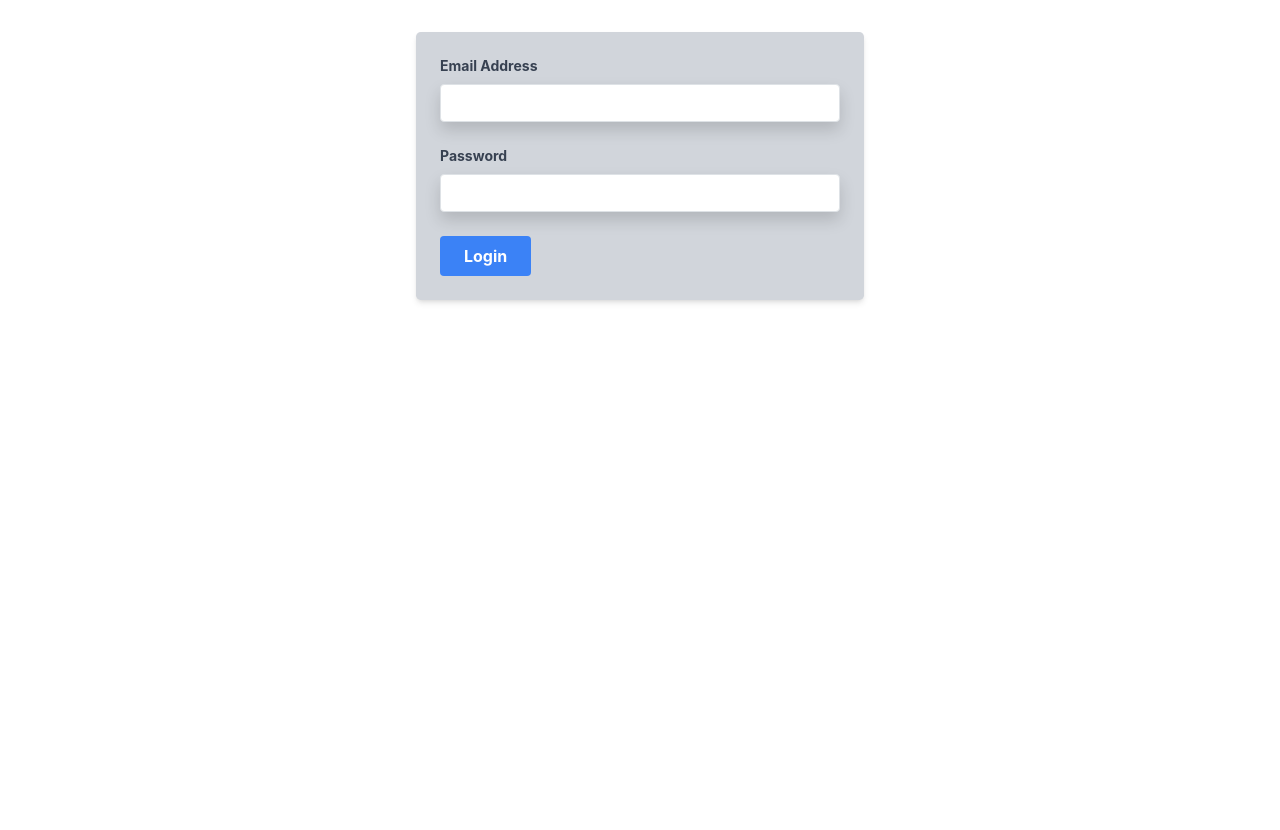
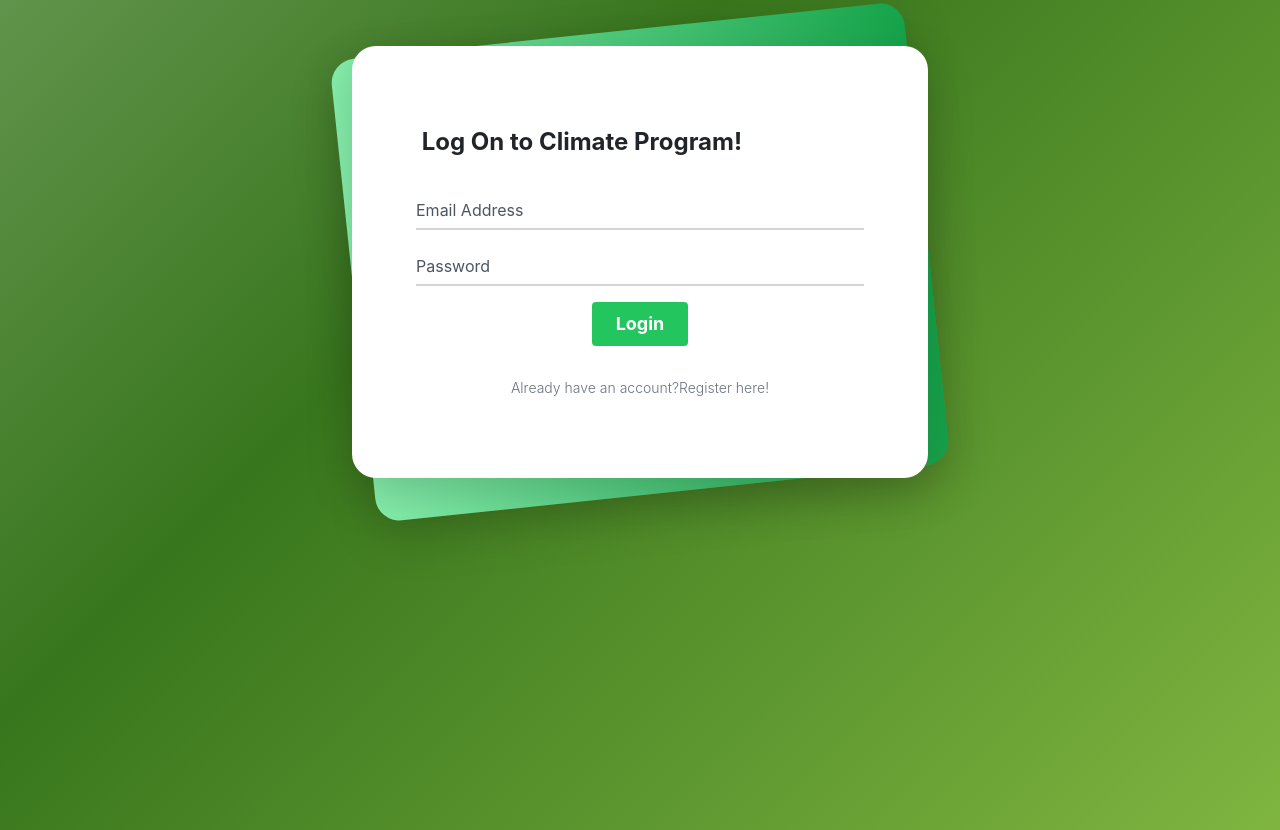
Before and after one commit to DivyDeshmukh/Sustainability-Project, a React (Vite) app: page /login in a window 1280 px wide. Before the commit the page ends 800 px from the top, so only its background shows below. Built offline with nearby package versions, Linux system fonts and the light colour scheme.

Commit message:
Login page updated

```diff
--- /dev/null
+++ b/login.css
@@ -0,0 +1,33 @@
+.login {
+  border-radius: 12px;
+  border-top-left-radius: 12px;
+  border-top-right-radius: 12px;
+  border-bottom-right-radius: 12px;
+  border-bottom-left-radius: 12px;
+}
+.loginForm {
+    margin-top: 30px !important;
+}
+body {
+    background: linear-gradient(-45deg,#c8f564, #38761d, #d9ead3, #6aa84f);
+    background-size: 400% 400%;
+    animation: gradient 15s ease infinite;
+    height: 100vh;
+  }
+
+  @keyframes gradient {
+    0% {
+      background-position: 0% 50%;
+    }
+    50% {
+      background-position: 100% 50%;
+    }
+    100% {
+      background-position: 0% 50%;
+    }
+}
+
+
+.register-hover:hover{
+    cursor:pointer;
+}
--- a/package.json
+++ b/package.json
@@ -16,6 +16,7 @@
     "@reduxjs/toolkit": "^2.2.5",
     "axios": "^1.7.2",
     "chart.js": "^4.4.3",
+    "mdb-react-ui-kit": "^8.0.0",
     "react": "^18.3.1",
     "react-chartjs-2": "^5.2.0",
     "react-dom": "^18.3.1",
--- a/src/components/Header/Header.jsx
+++ b/src/components/Header/Header.jsx
@@ -7,6 +7,7 @@ import "/src/App.css";
 
 function Header() {
   const authStatus = useSelector((state) => state.auth.authStatus);
+
 
   const navItems = [
     {
@@ -27,11 +28,6 @@ function Header() {
     {
       name: "Login",
       slug: "/login",
-      active: !authStatus,
-    },
-    {
-      name: "Signup",
-      slug: "/signup",
       active: !authStatus,
     },
     {
--- a/src/components/Hero.jsx
+++ b/src/components/Hero.jsx
@@ -4,9 +4,9 @@ import "/src/App.css";
 
 const Hero = () => {
 
-  const handleSignupClick = () => {
+  const handleLoginClick = () => {
     // Simulate navigation to the Signup component
-    window.location.href = "/signup"; // Redirects to the Signup page
+    window.location.href = "/login"; // Redirects to the Signup page
   };
 
   // const handleSignupClick = () => {
@@ -42,7 +42,7 @@ const Hero = () => {
           <span>Green</span>
         </h1>
         <h2 className="sub-heading">Understand your carbon footprint and take steps towards a sustainable future.</h2>
-        <button className="signup-button" onClick={handleSignupClick}>Join Us</button>
+        <button className="signup-button" onClick={handleLoginClick}>Join Us</button>
       </div>
     </div>
   );
--- a/src/pages/Login.jsx
+++ b/src/pages/Login.jsx
@@ -1,9 +1,133 @@
+// import React from "react";
+// import { useForm } from "react-hook-form";
+// import { useState } from "react";
+// import axios from "axios";
+// import "/login.css";
+
+// function Login() {
+//   const handleSignUpClick = () => {
+//     // Simulate navigation to the Signup component
+//     window.location.href = "/signup"; // Redirects to the Signup page
+//   };
+
+//   const {
+//     register,
+//     handleSubmit,
+//     formState: { errors },
+//   } = useForm();
+//   const [submitting, setSubmitting] = useState(false);
+//   const [formError, setFormError] = useState(null);
+
+//   const onSubmit = async (data) => {
+//     setSubmitting(true);
+//     try {
+//       const response = await axios.post("YOUR_API_ENDPOINT", data);
+//       console.log(response.data);
+//     } catch (error) {
+//       setFormError("Invalid credentials. Please try again.");
+//     } finally {
+//       setSubmitting(false);
+//     }
+//   };
+
+//   return (
+//     <div>
+//       <div className="loginForm m-2 py-6 flex flex-col justify-center sm:py-12">
+//         <div className="loginForm m-2 py-6 flex flex-col justify-center sm:py-12">
+//           <div className="login absolute inset-0 bg-gradient-to-r from-blue-300 to-blue-600 shadow-lg transform -skew-y-6 sm:skew-y-0 sm:-rotate-6 sm:rounded-xl w-40 mx-auto "></div>
+//           <div className="login relative px-4 py-10 bg-white shadow-lg sm:rounded-3xl sm:p-16 w-40 ">
+//             <div className="mx-auto max-w-md">
+//               <h1 className="text-center text-2xl font-bold mb-4">Login</h1>
+//               <form onSubmit={handleSubmit(onSubmit)}>
+//                 <div className="mb-4">
+//                   <label
+//                     className="block text-gray-700 text-sm font-bold mb-2"
+//                     htmlFor="email"
+//                   >
+//                     Email Address
+//                   </label>
+//                   <input
+//                     {...register("email", {
+//                       required: "Email is required",
+//                       pattern: {
+//                         value: /^\S+@\S+$/i,
+//                         message: "Invalid email address",
+//                       },
+//                     })}
+//                     type="email"
+//                     id="email"
+//                     className="shadow appearance-none border rounded w-full py-2 px-3 text-gray-700 leading-tight focus:outline-none focus:shadow-outline"
+//                   />
+//                   {errors.email && (
+//                     <p className="text-red-500 text-xs italic">
+//                       {errors.email.message}
+//                     </p>
+//                   )}
+//                 </div>
+//                 <div className="mb-4">
+//                   <label
+//                     className="block text-gray-700 text-sm font-bold mb-2"
+//                     htmlFor="password"
+//                   >
+//                     Password
+//                   </label>
+//                   <input
+//                     {...register("password", {
+//                       required: "Password is required",
+//                     })}
+//                     type="password"
+//                     id="password"
+//                     className="shadow appearance-none border rounded w-full py-2 px-3 text-gray-700 leading-tight focus:outline-none focus:shadow-outline"
+//                   />
+//                   {errors.password && (
+//                     <p className="text-red-500 text-xs italic">
+//                       {errors.password.message}
+//                     </p>
+//                   )}
+//                 </div>
+//                 {formError && (
+//                   <p className="text-red-500 text-xs italic">{formError}</p>
+//                 )}
+//                 <div className="flex items-center">
+//                   <button
+//                     type="submit"
+//                     className="block mx-auto bg-blue-500 hover:bg-blue-700 text-white font-bold py-2 px-4 rounded focus:outline-none focus:shadow-outline"
+//                   >
+//                     {submitting ? "Logging in..." : "Login"}
+//                   </button>
+
+//                   <br />
+//                 </div>
+//                 <br />
+//                 <p
+//                   style={{ cursor: "pointer", textAlign: "center" }}
+//                   onClick={handleSignUpClick}
+//                 >
+//                   Click here if not registered
+//                 </p>
+//               </form>
+//             </div>
+//           </div>
+//         </div>
+//       </div>
+//     </div>
+//   );
+// }
+
+// export default Login;
+
 import React from "react";
 import { useForm } from "react-hook-form";
 import { useState } from "react";
 import axios from "axios";
+import "/login.css";
 
 function Login() {
+  const handleSignUpClick = () => {
+    // Simulate navigation to the Signup component
+    window.location.href = "/signup"; // Redirects to the Signup page
+  };
+
   const {
     register,
     handleSubmit,
@@ -25,64 +149,80 @@ function Login() {
   };
 
   return (
-    <div className="max-w-md mx-auto mt-8 bg-gray-300 p-6 rounded-lg shadow-md">
-      <form onSubmit={handleSubmit(onSubmit)}>
-        <div className="mb-4">
+
+      <div class="loginForm m-1 py-0 flex flex-col justify-center sm:py-12">
+        <div class="login w-full relative py-3 sm:max-w-xl sm:mx-auto">
+          <div class="login absolute inset-0 bg-gradient-to-r from-green-300 to-green-600 shadow-lg transform -skew-y-6 sm:skew-y-0 sm:-rotate-6 sm:rounded-3xl"></div>
+          <div class="login relative px-4 py-10 bg-white shadow-lg sm:rounded-3xl sm:p-20">
+            <div class="max-w-md mx-auto">
+              <div>
+                <h1 class="text-2xl font-bold">
+                  &nbsp;Log On to Climate Program!
+                </h1>
+              </div>
+
+              <form>
+                <div class="divide-y divide-gray-200">
+                  <div class="py-8 text-base leading-6 space-y-4 text-gray-700 sm:text-lg sm:leading-7">
+                    <div class="relative">
+                      <input
+                        autocomplete="off"
+                        id="email"
+                        name="email"
+                        type="text"
+                        class="peer placeholder-transparent h-10 w-full border-b-2 border-gray-300 text-gray-900 focus:outline-none focus:border-rose-600"
+                        placeholder="Email address"
+                        value=""
+                        fdprocessedid="a0jsac"
+                      />
                       <label
-            className="block text-gray-700 text-sm font-bold mb-2"
-            htmlFor="email"
+                        for="email"
+                        class="absolute left-0 -top-3.5 text-gray-600 text-sm peer-placeholder-shown:text-base peer-placeholder-shown:text-gray-440 peer-placeholder-shown:top-2 transition-all peer-focus:-top-3.5 peer-focus:text-gray-600 peer-focus:text-sm"
                       >
                         Email Address
                       </label>
+                    </div>
+                    <div class="relative">
                       <input
-            {...register("email", {
-              required: "Email is required",
-              pattern: {
-                value: /^\S+@\S+$/i,
-                message: "Invalid email address",
-              },
-            })}
-            type="email"
-            id="email"
-            className="shadow appearance-none border rounded w-full py-2 px-3 text-gray-700 leading-tight focus:outline-none focus:shadow-outline"
+                        autocomplete="off"
+                        id="password"
+                        name="password"
+                        type="password"
+                        class="peer placeholder-transparent h-10 w-full border-b-2 border-gray-300 text-gray-900 focus:outline-none focus:border-rose-600"
+                        placeholder="Password"
+                        value=""
+                        fdprocessedid="y7xljg"
                       />
-          {errors.email && (
-            <p className="text-red-500 text-xs italic">
-              {errors.email.message}
-            </p>
-          )}
-        </div>
-        <div className="mb-4">
                       <label
-            className="block text-gray-700 text-sm font-bold mb-2"
-            htmlFor="password"
+                        for="password"
+                        class="absolute left-0 -top-3.5 text-gray-600 text-sm peer-placeholder-shown:text-base peer-placeholder-shown:text-gray-440 peer-placeholder-shown:top-2 transition-all peer-focus:-top-3.5 peer-focus:text-gray-600 peer-focus:text-sm"
                       >
                         Password
                       </label>
-          <input
-            {...register("password", { required: "Password is required" })}
-            type="password"
-            id="password"
-            className="shadow appearance-none border rounded w-full py-2 px-3 text-gray-700 leading-tight focus:outline-none focus:shadow-outline"
-          />
-          {errors.password && (
-            <p className="text-red-500 text-xs italic">
-              {errors.password.message}
-            </p>
-          )}
                     </div>
-        {formError && (
-          <p className="text-red-500 text-xs italic">{formError}</p>
-        )}
-        <div className="flex items-center justify-between">
+                    <div class="relative">
                       <button
                         type="submit"
-            className="bg-blue-500 hover:bg-blue-700 text-white font-bold py-2 px-4 rounded focus:outline-none focus:shadow-outline"
+                        className="block mx-auto bg-green-500 hover:bg-green-700 text-white font-bold py-2 px-4 rounded focus:outline-none focus:shadow-outline"
+                        fdprocessedid="5oucw"
                       >
                        {submitting ? "Logging in..." : "Login"}
                       </button>
                     </div>
+                  </div>
+                </div>
               </form>
+              <p class="text-center text-sm font-light text-gray-500 dark:text-gray-400">
+                Already have an account?
+                <a className="register-hover"
+                  onClick={handleSignUpClick}
+                >
+                  Register here!
+                </a>
+              </p>
+            </div>
+          </div>
+        </div>
       </div>
   );
 }
```
Also changed, not shown: 1 other file (tests, documents, lock files or other folders). Lines whose indentation alone changed are shown as unchanged.
